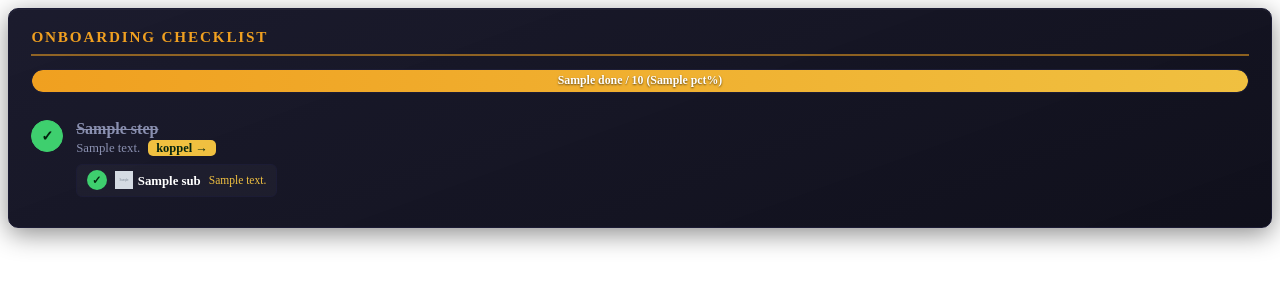
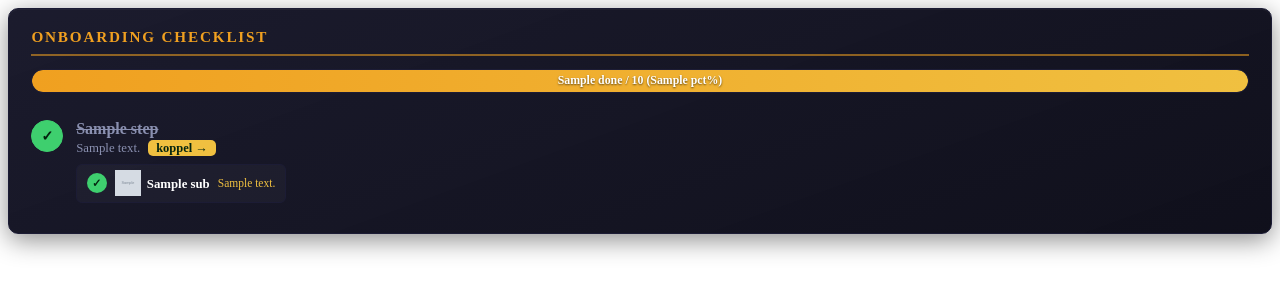
Before and after one commit to jweijdert-eng/aa-onboarding-checklist, a Django app: template onboardingchecklist/templates/onboardingchecklist/dashboard.html in a window 1280 px wide. Shown: the top 300 px of the page. Run offline with Django 3.2, Linux system fonts and the light colour scheme; the template is opened without the code that fills it: most values are stand-ins (such as "Sample title", 1, 10 or a date in 2020); grey boxes marked "Sample" are stand-in pictures.

Commit message:
v1.10.1 - war-/locatie-icoon iets groter (18px -> 26px)
Co-Authored-By: Claude Opus 4.8 <noreply@anthropic.com>

```diff
--- a/onboardingchecklist/__init__.py
+++ b/onboardingchecklist/__init__.py
@@ -1,4 +1,4 @@
 """Onboarding Checklist — losse Alliance Auth-plugin."""
 
-__version__ = "1.10.0"
+__version__ = "1.10.1"
 __title__ = "Onboarding Checklist"
--- a/onboardingchecklist/static/onboardingchecklist/onboardingchecklist.css
+++ b/onboardingchecklist/static/onboardingchecklist/onboardingchecklist.css
@@ -72,6 +72,6 @@
 .obc .obc-sub.ok .obc-sub-ico { background: var(--obc-green); color: #04240f; }
 .obc .obc-sub.bad .obc-sub-ico { background: var(--obc-red); color: #2a0808; }
 .obc .obc-sub-name { font-weight: 700; color: #fff; }
-.obc .obc-sub-img { width: 18px; height: 18px; vertical-align: -4px; margin-right: 5px; }
+.obc .obc-sub-img { width: 26px; height: 26px; vertical-align: -8px; margin-right: 6px; }
 .obc .obc-sub-emoji { margin-right: 2px; }
 .obc .obc-sub-note { color: var(--obc-gold); font-size: .72rem; }
```
